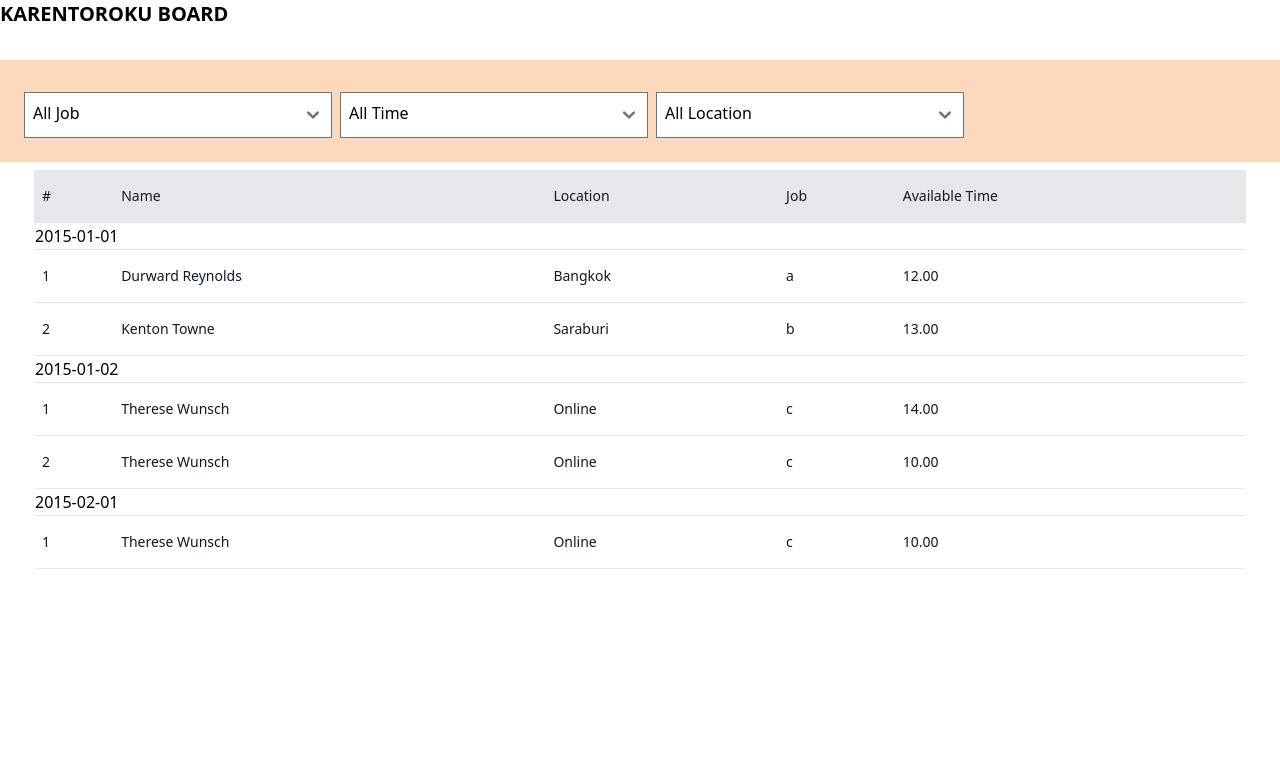
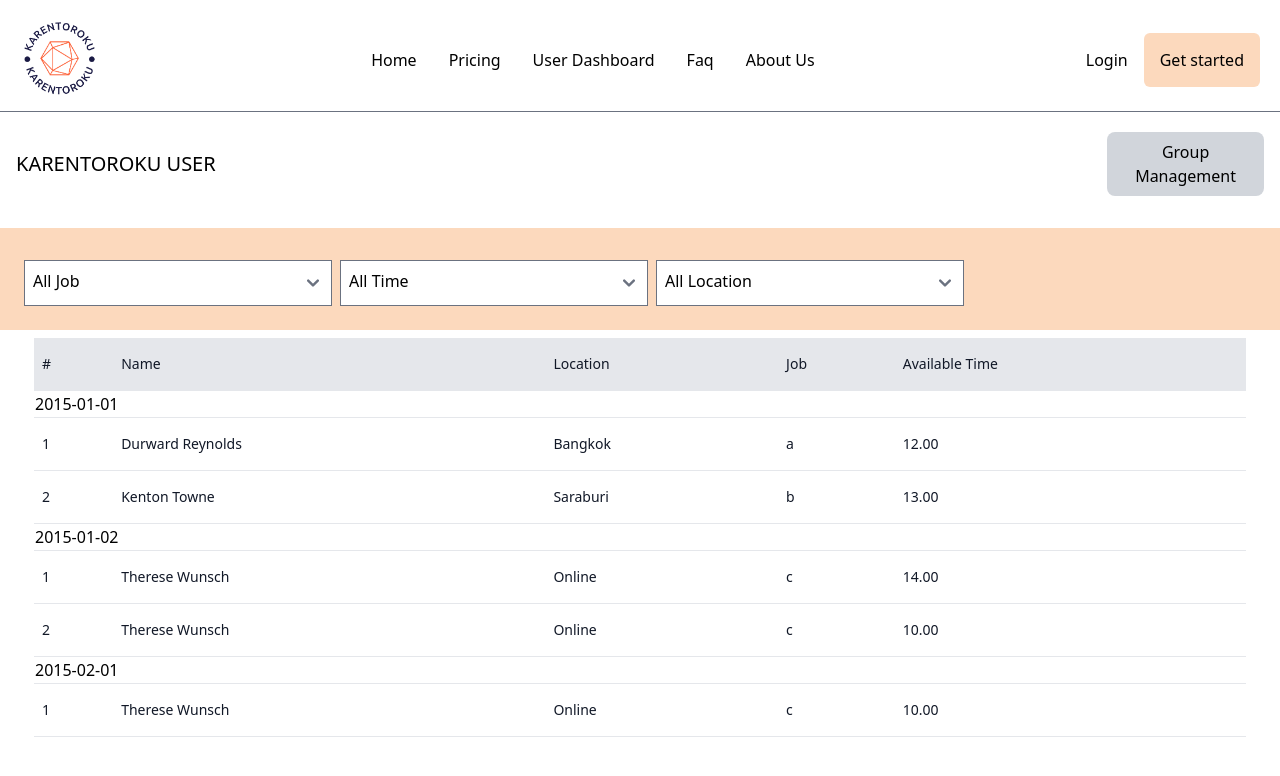
Before and after one commit to soAcademy/karentoroku, a React (Create React App) app: page /Dashboard in a window 1280 px wide. Shown: the top 776 px of the page. Built offline with nearby package versions, Linux system fonts and the light colour scheme.

Commit message:
feat: add naviate link

```diff
--- a/src/App.js
+++ b/src/App.js
@@ -8,6 +8,9 @@ import SetAvailability from "./pages/SetAvailability";
 import UserProfile from "./pages/UserProfile";
 import UserGroupSetting from "./pages/UserGroupSetting";
 import UserGroupConfirm from "./pages/UserGroupConfirm";
+import Pricing from "./pages/Pricing";
+import Faq from "./pages/Faq";
+import Aboutus from "./pages/Aboutus";
 
 function App() {
   return (
@@ -24,6 +27,9 @@ function App() {
           <Route path="/UserProfile" element={<UserProfile />} />
           <Route path="UserGroupSetting" element={<UserGroupSetting />} />
           <Route path="UserGroupConfirm" element={<UserGroupConfirm />} />
+          <Route path="Pricing" element={<Pricing />} />
+          <Route path="Faq" element={<Faq />} />
+          <Route path="Aboutus" element={<Aboutus />} />
         </Routes>
       </>
     </BrowserRouter>
--- a/src/components/navbar/Navbar.js
+++ b/src/components/navbar/Navbar.js
@@ -2,6 +2,7 @@ import React, { useState } from "react";
 import { Link } from "react-router-dom";
 import Logo from "../img/logocolor.png";
 import { GiHamburgerMenu } from "react-icons/gi";
+import { useNavigate } from "react-router-dom";
 
 const Navbar = () => {
   const [open, setOpen] = useState(false);
@@ -11,11 +12,17 @@ const Navbar = () => {
   const handleClose = () => {
     setOpen(false);
   };
+
+ let navigate = useNavigate()
+ const home = () => {
+  navigate('/')
+ }
+
   return (
     <>
       <nav className="mx-auto">
         <div className="mx-5 mt-5 flex items-center justify-between">
-          <div className="cursor-pointer">
+          <div className="cursor-pointer" onClick={home}>
             <img src={Logo} alt="Company Logo" className="w-20 bg-white" />
           </div>
           <div className="hidden md:flex md:space-x-5 lg:space-x-8">
@@ -31,7 +38,7 @@ const Navbar = () => {
             <Link to="/faq" className="nav-links">
               Faq
             </Link>
-            <Link to="/about" className="nav-links">
+            <Link to="/aboutus" className="nav-links">
               About Us
             </Link>
           </div>
@@ -71,7 +78,7 @@ const Navbar = () => {
               <Link to="/faq" className="nav-links">
                 Faq
               </Link>
-              <Link to="/about" className="nav-links">
+              <Link to="/aboutus" className="nav-links">
                 About Us
               </Link>
             </div>
--- a/src/pages/Aboutus.js
+++ b/src/pages/Aboutus.js
@@ -1,8 +1,12 @@
 import React from 'react'
+import Navbar from '../components/navbar/Navbar'
 
 const Aboutus = () => {
   return (
-    <div>About us</div>
+    <>
+    <Navbar />
+    <div>Aboutus</div>
+    </>
   )
 }
 
--- a/src/pages/Dashboard.js
+++ b/src/pages/Dashboard.js
@@ -1,6 +1,9 @@
 import React, { useMemo } from "react";
 import { useState, useEffect } from "react";
 import _ from "lodash";
+import Navbar from "../components/navbar/Navbar";
+import UserGroupSetting from "./UserGroupSetting";
+import { useNavigate } from "react-router-dom";
 
 //หลังบ้านให้ใช้ findmany where and มี 4 เงื่อนไข job and start time and location
 
@@ -53,6 +56,11 @@ const Dashboard = () => {
   const [time, setTime] = useState("All day");
   const [location, setLocation] = useState("All location");
 
+  let navigate = useNavigate()
+  const userGroup = () => {
+    navigate('/UserGroupSetting')
+  }
+
   // const getMeetingsGroupByDate = useMemo(() => {
   //   return _.groupBy(meetings, (meeting) => meeting.date);
   // }, [meetings]);
@@ -84,7 +92,15 @@ const Dashboard = () => {
   console.log("groupByDate", groupByDate);
   return (
     <>
-      <div className="text-xl font-bold">KARENTOROKU BOARD</div>
+      <Navbar />
+      <div className=" mt-3 border-t-[1px] border-gray-500">
+        <div className="mx-4 flex items-center justify-between pt-5">
+          <h1 className="text-xl">KARENTOROKU USER</h1>
+          <button className="rounded-lg bg-gray-300 py-2 px-7 text-center text-base " onClick={userGroup}>
+            Group<br />Management
+          </button>
+        </div>
+        </div>
       <div>
         <form className="mx-auto mt-8 w-full bg-orange-200 p-6">
           <div className="flex flex-wrap gap-2">
--- a/src/pages/Faq.js
+++ b/src/pages/Faq.js
@@ -1,8 +1,12 @@
 import React from 'react'
+import Navbar from '../components/navbar/Navbar'
 
 const Faq = () => {
   return (
+    <>
+    <Navbar />
     <div>Faq</div>
+    </>
   )
 }
 
--- a/src/pages/Pricing.js
+++ b/src/pages/Pricing.js
@@ -1,8 +1,12 @@
 import React from 'react'
+import Navbar from '../components/navbar/Navbar'
 
 const Pricing = () => {
   return (
+    <>
+    <Navbar />
     <div>Pricing</div>
+    </>
   )
 }
 
--- a/src/pages/UserGroupSetting.js
+++ b/src/pages/UserGroupSetting.js
@@ -1,7 +1,18 @@
 import React from "react";
 import Navbar from "../components/navbar/Navbar";
+import { useNavigate } from "react-router-dom";
 
 const UserGroupSetting = () => {
+  let navigate = useNavigate()
+
+  const userDashboard = () => {
+    navigate('/Dashboard')
+  }
+
+  const groupConfirm = () => {
+    navigate('/UserGroupConfirm')
+  }
+
   return (
     <>
       <Navbar />
@@ -132,11 +143,13 @@ const UserGroupSetting = () => {
       </div>
       <div className="py-5">
       <button
+      onClick={groupConfirm}
         className="mt-5 text-center border-2 border-orange-700 text-xl text-white py-3 px-40 items-center bg-orange-700 rounded-full mx-auto flex"
         >
           Continue
         </button>
         <button
+        onClick={userDashboard}
         className="mt-5 text-center border-2 text-xl py-3 px-40 items-center bg-gray-400 rounded-full mx-auto flex"
         >
           Add more user
```
